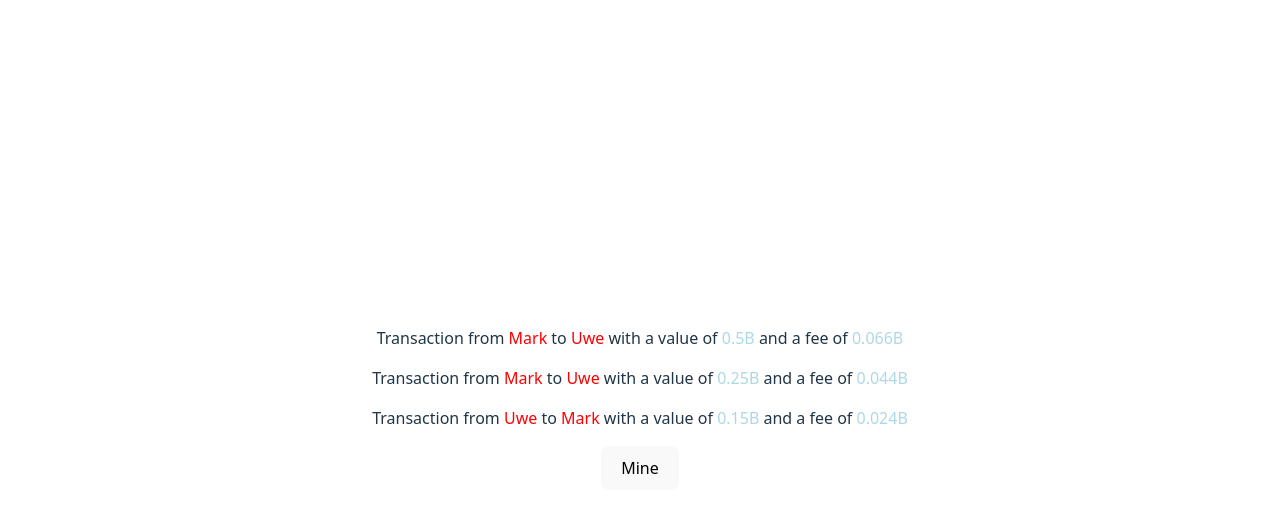
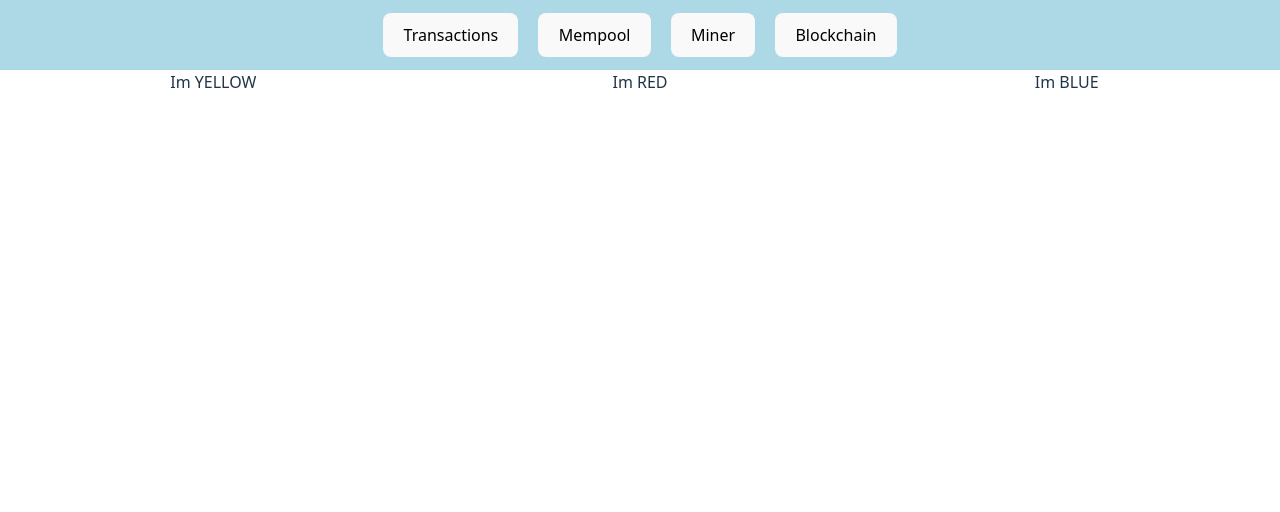
Before and after one commit to DerEwox/info_gfs_bytecoin, a Svelte app: page / in a window 1280 px wide. Shown: the top 512 px of the page. Built offline with nearby package versions, Linux system fonts and the light colour scheme.

Commit message:
Interface begonnen; User class erstellt

```diff
--- a/index.html
+++ b/index.html
@@ -6,8 +6,8 @@
     <meta name="viewport" content="width=device-width, initial-scale=1.0" />
     <title>Vite + Svelte + TS</title>
   </head>
-  <body>
-    <div id="app"></div>
+  <body style="width: 100%; padding: 0; margin:0;">
+    <div id="app" style="width: 100%; padding: 0; margin:0;"></div>
     <script type="module" src="/src/main.ts"></script>
   </body>
 </html>
--- a/src/App.svelte
+++ b/src/App.svelte
@@ -2,30 +2,44 @@
   import { Block } from "./lib/block";
   import { Transaction } from "./lib/transaction";
   import { Mempool } from "./lib/mempool";
+  import "./styles.css";
 
-  let t = new Transaction("Mark", "Uwe", 0.5)
-  let t1 = new Transaction("Mark", "Uwe", 0.25)
-  let t2 = new Transaction("Uwe", "Mark", 0.15)
+  let screen = "Transactions"
 
-  const mempool = new Mempool()
+  let t = new Transaction("Mark", "Uwe", 0.5);
+  let t1 = new Transaction("Mark", "Uwe", 0.25);
+  let t2 = new Transaction("Uwe", "Mark", 0.15);
 
-  mempool.add(t)
-  mempool.add(t1)
-  mempool.add(t2)
+  const mempool = new Mempool();
 
-  const newblock = new Block("1", mempool.getbestPaying(3))
+  mempool.add(t);
+  mempool.add(t1);
+  mempool.add(t2);
 
+  const newblock = new Block("1", mempool.getbestPaying(3));
 </script>
-{@html t.outputHTML()}
-{@html t1.outputHTML()}
-{@html t2.outputHTML()}
+<main>
+  <div class="headerDIV">
+    <div class="header">
+      <button on:click={() => screen = "Trabsactions"}>Transactions</button>
+      <button on:click={() => screen = "Mempool"}>Mempool</button>
+      <button on:click={() => screen = "Miner"}>Miner</button>
+      <button on:click={() => screen = "Blockchain"}>Blockchain</button>
+    </div>
+  </div>
 
-<button on:click={() => newblock.mineBlock(4)}>Mine</button>
-
+  <div class="screenDIV">
+    {#if screen === "Transactions"}
+      <div class="transaction-interface">
+        <div class="transaction-user">Im YELLOW</div>
+        <div class="transaction-user mid">Im RED</div>
+        <div class="transaction-user">Im BLUE</div>
+      </div>
+    {/if}
+  </div>
+</main>
 
 {newblock.hash}
 
-
 <style>
-
 </style>
--- /dev/null
+++ b/src/styles.css
@@ -0,0 +1,37 @@
+main {
+    position: relative;
+}
+
+.headerDIV {
+    position: fixed;
+    top: 0;
+    right: 0;
+    left: 0;
+    background-color: lightblue;
+}
+
+.header {
+    display: flex;
+    justify-content: center;
+    align-items: center;
+    height: 70px;
+    gap: 20px;
+}
+
+.transaction-interface {
+    display: grid;
+    grid-template-columns: 1fr 1fr 1fr;
+    width: 100vw;
+}
+
+.transaction-user {
+    overflow: auto;
+    margin-top: 70px;
+    height: calc(100vh - 70px);
+}
+
+.transaction-user.mid {
+    border: 2px solid white;
+    border-bottom-width: 0px;
+    border-top-width: 0px;
+}
```
Also changed, not shown: src/lib/user.ts (added, +40 -0 lines).
